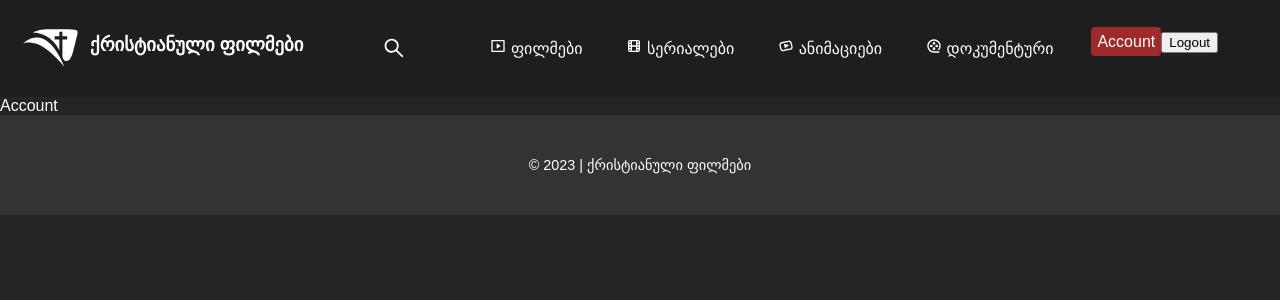
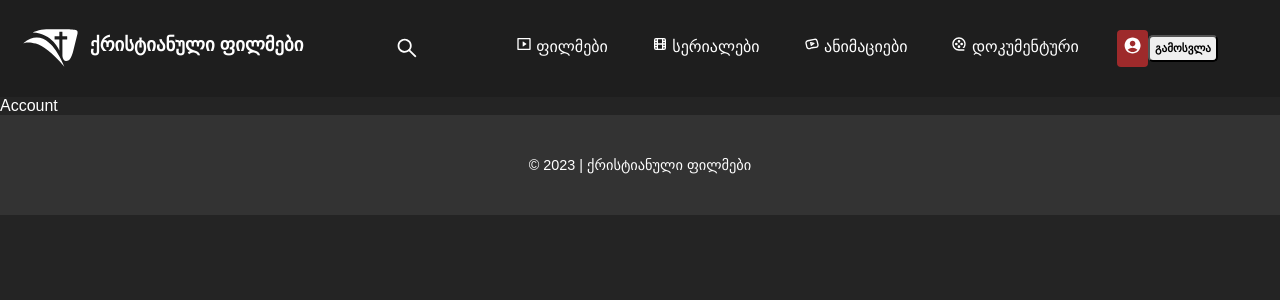
Before and after one commit to Dachi-Papashvili88/qtv-movies, a React (Vite) app: page /account in a window 1280 px wide. Shown: the top 300 px of the page. Built offline with nearby package versions, Linux system fonts and the light colour scheme; no server answers; sample sign-in values are in the browser's storage; the HTML template or start-up script is replaced by a standard one; a web font is replaced by a local one.

Commit message:
apdate account and button css on navbar

```diff
--- a/src/App.jsx
+++ b/src/App.jsx
@@ -1,4 +1,5 @@
 import { BrowserRouter as Router, Routes, Route } from "react-router-dom";
+import Main from "./pages/Main";
 import Series from "./pages/Series";
 import Movies from "./pages/Movies";
 import Animations from "./pages/Animations";
@@ -18,6 +19,7 @@ function App() {
       <Router>
         <Navbar />
         <Routes>
+          <Route path="/" element={<Main />} />
           <Route path="/movies" element={<Movies />} />
           <Route path="/series" index element={<Series />} />
           <Route path="/animations" element={<Animations />} />
--- a/src/components/Navbar.jsx
+++ b/src/components/Navbar.jsx
@@ -5,6 +5,7 @@ import { FaBars, FaTimes } from "react-icons/fa";
 import { RiMovieLine, RiMovie2Line } from "react-icons/ri";
 import { TbBrandYoutubeKids, TbMovie } from "react-icons/tb";
 import { BiLogIn } from "react-icons/bi";
+import { MdAccountCircle } from "react-icons/md";
 import { UserAuth } from "../context/AuthContext";
 import Search from "./Search";
 
@@ -50,11 +51,11 @@ const Navbar = () => {
           <RiMovie2Line /> დოკუმენტური
         </NavLink>
         {user?.email ? (
-          <div>
-            <NavLink to="/account" onClick={toggleMenu}>
-              Account
+          <div className="personal-account">
+            <NavLink className="account" to="/account" onClick={toggleMenu}>
+              <MdAccountCircle/>
             </NavLink>
-            <button onClick={handleLogout}>Logout</button>
+            <button onClick={handleLogout}>გამოსვლა</button>
           </div>
         ) : (
           <div className="profile">
@@ -188,6 +189,33 @@ const Menu = styled.div`
       font-size: 0.9rem;
     }
   }
+
+  .personal-account {
+    display: flex;
+    align-items: center;
+  }
+
+  .account {
+    font-size: 1.2rem;
+    pading: 0;
+    :hover {
+      color: none;
+    }
+  }
+  .account:active {
+    padding: 0;
+  }
+
+  button {
+    font-size: 0.7rem;
+    font-family: var(--uppercase-font);
+    padding: 5px;
+    border-radius: 5px;
+    font-weight: bold;
+  }
+  button:hover {
+    cursor: pointer;
+  }
 `;
 
 export default Navbar;
--- a/src/pages/Account.jsx
+++ b/src/pages/Account.jsx
@@ -1,4 +1,3 @@
-
 const Account = () => {
   return (
     <div>
--- /dev/null
+++ b/src/pages/Main.jsx
@@ -0,0 +1,9 @@
+const Main = () => {
+    return (
+        <div>
+            <h1>Main page</h1>
+        </div>
+    )
+}
+
+export default Main
```
Also changed, not shown: 2 other files (tests, documents, lock files or other folders).
